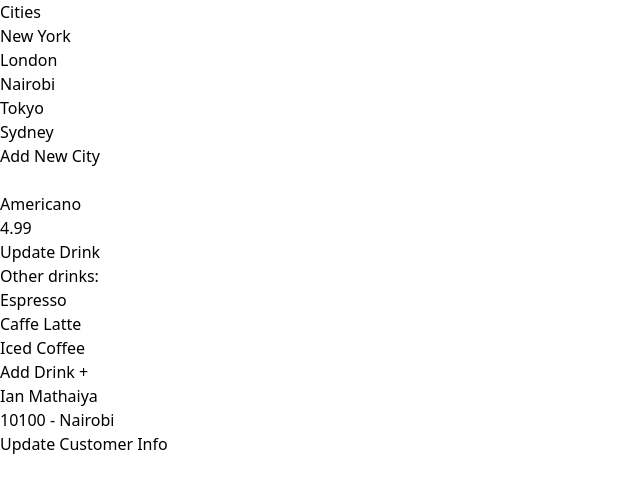
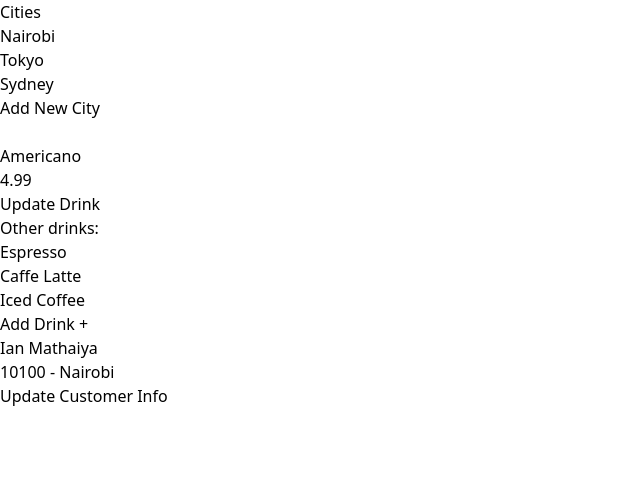
Before and after one commit to iann-mathaiya/react-typescript-starter-kit, a React (Vite) app: page / in a window 1280 px wide. Shown: the top 488 px of the page, without its empty margins (0-640 px from the left). Built offline with nearby package versions, Linux system fonts and the light colour scheme.

Commit message:
navbar component created

```diff
--- a/src/App.tsx
+++ b/src/App.tsx
@@ -1,24 +1,19 @@
 import { useState } from "react"
+import Like from "./components/Like"
 import Alert from "./components/Alert"
 import Button from "./components/Button"
 import ListGroup from "./components/ListGroup"
 import { PaperAirplaneIcon } from "@heroicons/react/24/solid"
-import Like from "./components/Like"
 
 export default function App() {
   const [alertVisibility, setAlertVisiblity] = useState(false)
-  const [cities, setCities] = useState<string[]>([
-    "New York",
-    "London",
-    "Nairobi",
-    "Tokyo",
-    "Sydney",
-  ])
+  const [cartItems, setCartitems] = useState(["Socks", "Hoodies", "Pants"])
+  const [cities, setCities] = useState(["Nairobi", "Tokyo", "Sydney"])
   const [drink, setDrink] = useState({
     title: "Americano",
     price: 4.99,
   })
-  const [otherDrinks, setOtherDrinks] = useState<string[]>([
+  const [otherDrinks, setOtherDrinks] = useState([
     "Espresso",
     "Caffe Latte",
     "Iced Coffee",
```
Also changed, not shown: src/components/NavBar.tsx (added, +20 -0 lines). Lines whose indentation alone changed are shown as unchanged.
